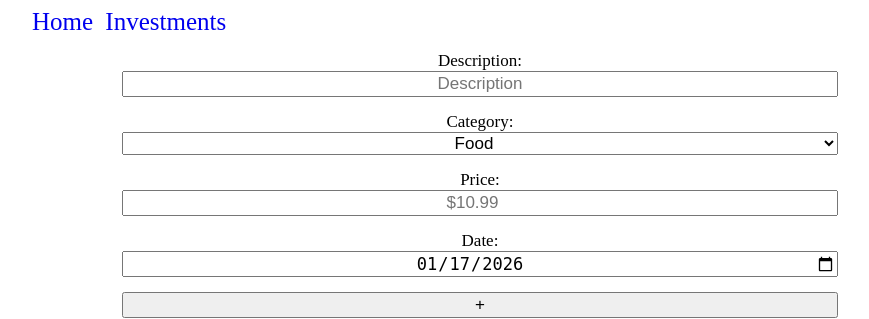
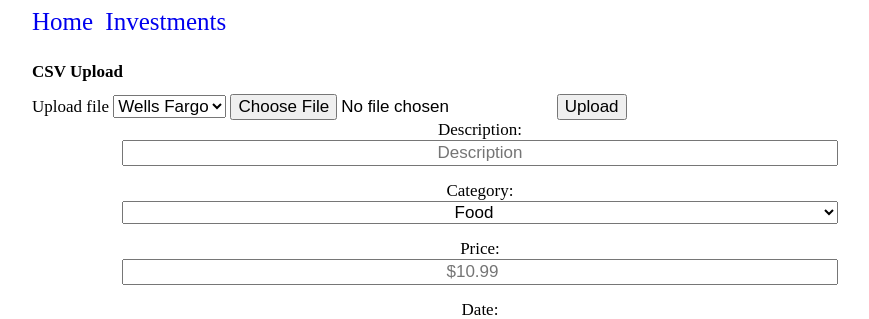
Before and after one commit to BrandonChenze/FinanceTracker, a Flask app: page / in a window 1280 px wide. Shown: the top 319 px of the page, without its empty margins (160-1029 px from the left). Run offline with Flask 3, Linux system fonts and the light colour scheme; data that the repository does not hold is empty.

Commit message:
Added csv parsing for WF and Marcus

```diff
--- a/main.py
+++ b/main.py
@@ -10,6 +10,7 @@ from models import transactions
 from database import db
 from config import app
 from logger import logging
+from helpers import read_wells_fargo_data, read_marcus_statement
 
 
 def create_chart_data(start_month: int, end_month: int, start_year: int):
@@ -51,14 +52,12 @@ def main(start_date, end_date):
     elif start_date and end_date:
         start = start_date
         end = end_date
-        print(start_date, end_date)
+
         transaction_data = transactions.get_date_from_range(start_date, end_date)
     else:
         start = None
         end = None
         transaction_data = transactions.get_all_transactions()
-
-    print(transactions.get_total_by_month(12, 2025))
     chart_data, chart_values = create_chart_data(10, 1, 2025)
 
     total = sum(transaction.price for transaction in transaction_data)
@@ -92,6 +91,19 @@ def delete(id):
     return redirect("/")
 
 
+@app.route("/upload", methods=["POST", "GET"])
+def parse_csv():
+    print("Upload endpoint hit!")
+    if request.method == "POST":
+        bank = request.form["bank"]
+        csv_file = request.files['csv_file']
+        if bank == "Wells Fargo":
+            read_wells_fargo_data(csv_file)
+        elif bank == "Marcus":
+            read_marcus_statement(csv_file)
+    return redirect("/")
+
+
 if __name__ == "__main__":
     with app.app_context():
         db.create_all()
--- a/models.py
+++ b/models.py
@@ -30,7 +30,7 @@ class transactions(db.Model):
         return db.session.execute(db.select(transactions.category).distinct()).scalars()
 
     def get_most_expensive():
-        most_expesnive =  db.session.execute(db.select(func.max(transactions.price), transactions)).all()
+        most_expesnive = db.session.execute(db.select(func.max(transactions.price), transactions)).all()
         return most_expesnive[0][1]
 
     def get_date_from_range(start, end):
@@ -49,15 +49,24 @@ class transactions(db.Model):
 
         return 0 if sum_of_category is None else sum_of_category
 
-    def get_total_by_month(month:int, year:int) -> list:
+    def get_total_by_month(month: int, year: int) -> list:
         if month < 10:
             month = f'0{month}'
         start_date = f'{year}-{month}-01'
         end_date = f'{year}-{month}-31'
         print(start_date, end_date)
-        total_of_month =  db.session.execute(db.select(func.sum(transactions.price)).where(transactions.date >= start_date).where(transactions.date <= end_date)).scalar()
+        total_of_month = db.session.execute(db.select(func.sum(transactions.price)).where(transactions.date >= start_date).where(transactions.date <= end_date)).scalar()
         return 0 if total_of_month is None else total_of_month
 
+    def display(self):
+        logging.info(f"{self.date} - {self.category} - {self.price}")
+
+
+class Transaction:
+    def __init__(self, description, price, date):
+        self.description = description
+        self.price = price
+        self.date = date
 
     def display(self):
-        logging.info(f"{self.category} - {self.date} - {self.price}")
+        logging.info(f"{self.description} - {self.date} - {self.price}")
--- a/templates/main.html
+++ b/templates/main.html
@@ -5,6 +5,20 @@
 {% endblock %}
 
 {% block content %}
+
+<div>
+<h1>CSV Upload</h1>
+    <form action="/upload" method="post" enctype="multipart/form-data">
+        Upload file
+        <select name="bank">
+            <option>Wells Fargo</option>
+            <option>Marcus</option>
+        </select>
+        <input type="file" name="csv_file" accept=".csv">
+        <button type="submit">Upload</button>
+    </form>
+</div>
+
     <div id="add_item">
         <form id="container" method="post">
             <label>Description:</label>
```
Also changed, not shown: helpers.py (added, +25 -0 lines), 1 other file.
